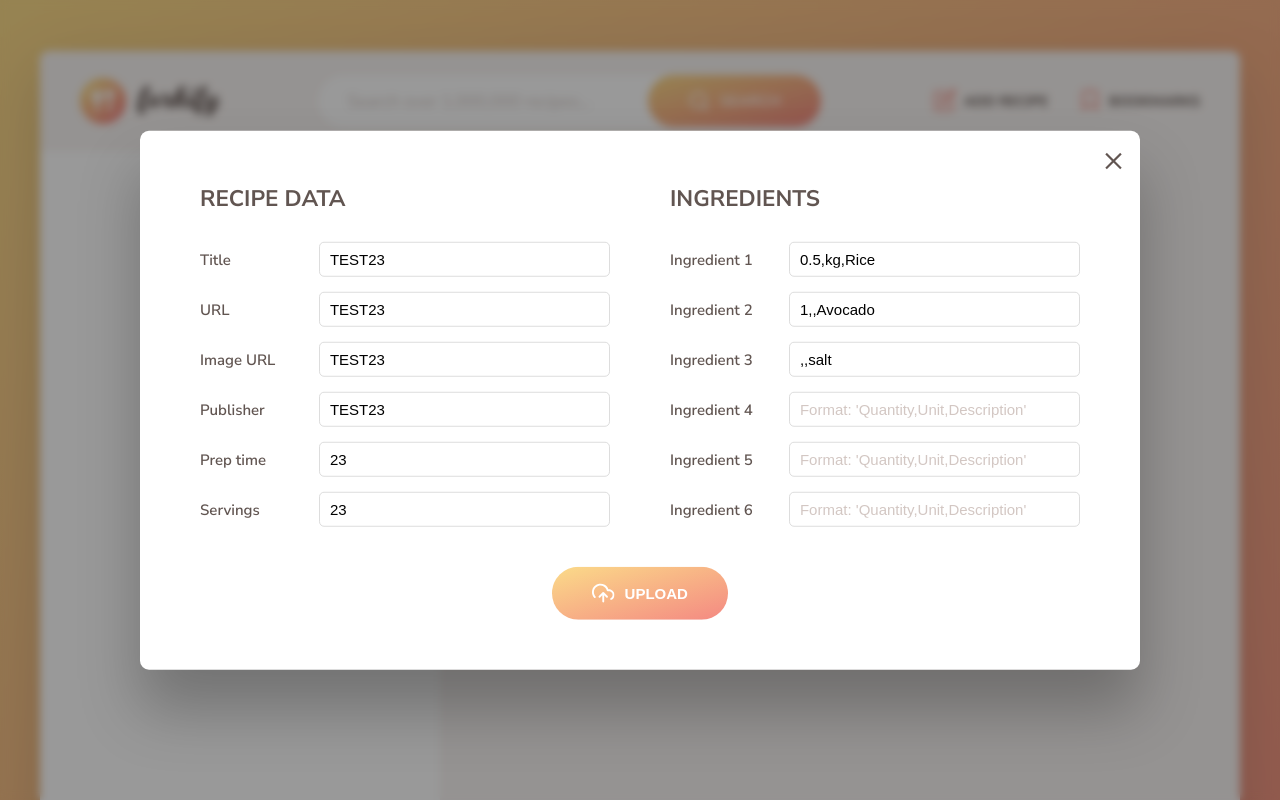
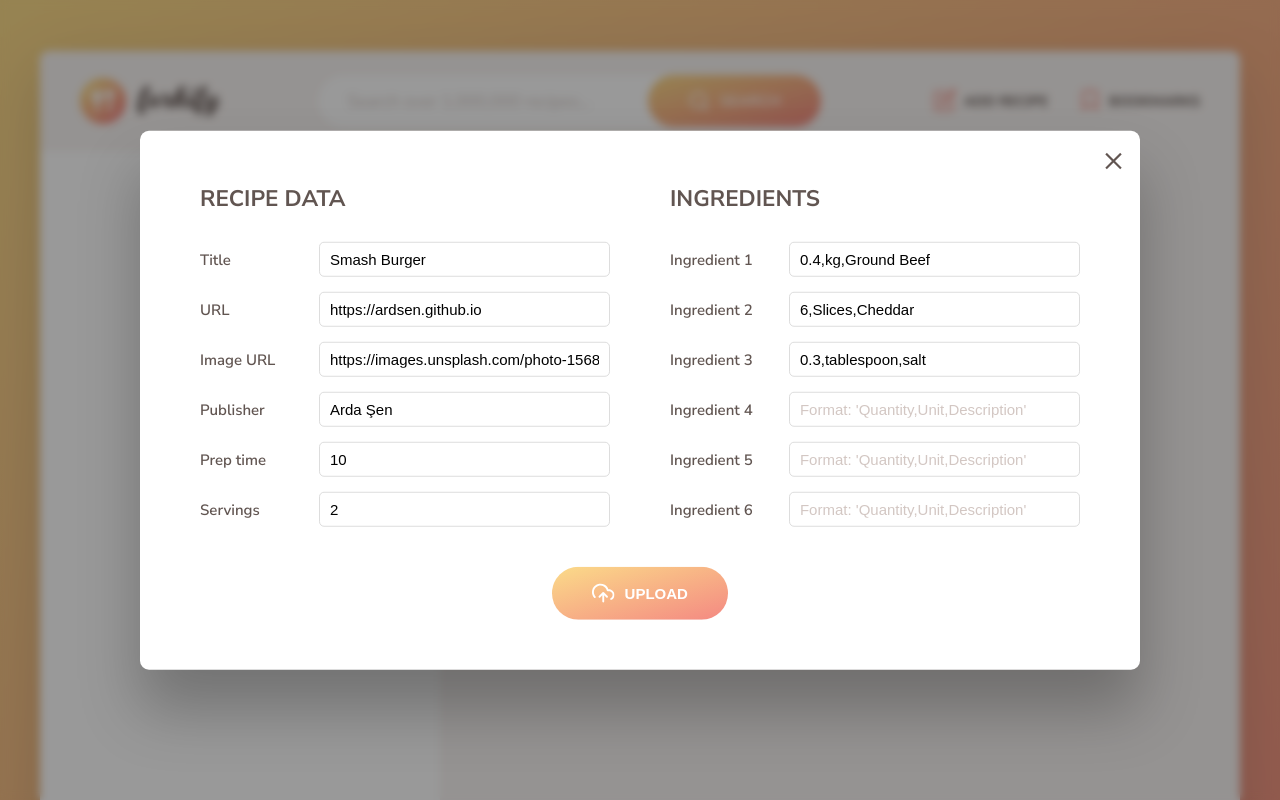
Before and after one commit to ardsen/forkify-app, a website built with Parcel: page index.html in a window 1280 px wide. Both pictures are taken after a click on the button "ADD RECIPE". Shown: the top 800 px of the page. Built offline with nearby package versions, Linux system fonts and the light colour scheme.

Commit message:
first commit

```diff
--- a/index.html
+++ b/index.html
@@ -120,17 +120,6 @@
             </svg>
           </button> -->
         </div>
-
-        <p class="copyright">
-          &copy; Copyright by
-          <a
-            class="twitter-link"
-            target="_blank"
-            href="https://twitter.com/jonasschmedtman"
-            >Jonas Schmedtmann</a
-          >. Use for learning or your portfolio. Don't use to teach. Don't claim
-          as your own.
-        </p>
       </div>
 
       <div class="recipe">
@@ -263,24 +252,34 @@
         <div class="upload__column">
           <h3 class="upload__heading">Recipe data</h3>
           <label>Title</label>
-          <input value="TEST23" required name="title" type="text" />
+          <input value="Smash Burger" required name="title" type="text" />
           <label>URL</label>
-          <input value="TEST23" required name="sourceUrl" type="text" />
+          <input
+            value="https://ardsen.github.io"
+            required
+            name="sourceUrl"
+            type="text"
+          />
           <label>Image URL</label>
-          <input value="TEST23" required name="image" type="text" />
+          <input
+            value="https://images.unsplash.com/photo-1568901346375-23c9450c58cd?q=80&w=1998&auto=format&fit=crop&ixlib=rb-4.0.3&ixid=M3wxMjA3fDB8MHxwaG90by1wYWdlfHx8fGVufDB8fHx8fA%3D%3D"
+            required
+            name="image"
+            type="text"
+          />
           <label>Publisher</label>
-          <input value="TEST23" required name="publisher" type="text" />
+          <input value="Arda Şen" required name="publisher" type="text" />
           <label>Prep time</label>
-          <input value="23" required name="cookingTime" type="number" />
+          <input value="10" required name="cookingTime" type="number" />
           <label>Servings</label>
-          <input value="23" required name="servings" type="number" />
+          <input value="2" required name="servings" type="number" />
         </div>
 
         <div class="upload__column">
           <h3 class="upload__heading">Ingredients</h3>
           <label>Ingredient 1</label>
           <input
-            value="0.5,kg,Rice"
+            value="0.4,kg,Ground Beef"
             type="text"
             required
             name="ingredient-1"
@@ -288,14 +287,14 @@
           />
           <label>Ingredient 2</label>
           <input
-            value="1,,Avocado"
+            value="6,Slices,Cheddar"
             type="text"
             name="ingredient-2"
             placeholder="Format: 'Quantity,Unit,Description'"
           />
           <label>Ingredient 3</label>
           <input
-            value=",,salt"
+            value="0.3,tablespoon,salt"
             type="text"
             name="ingredient-3"
             placeholder="Format: 'Quantity,Unit,Description'"
```
